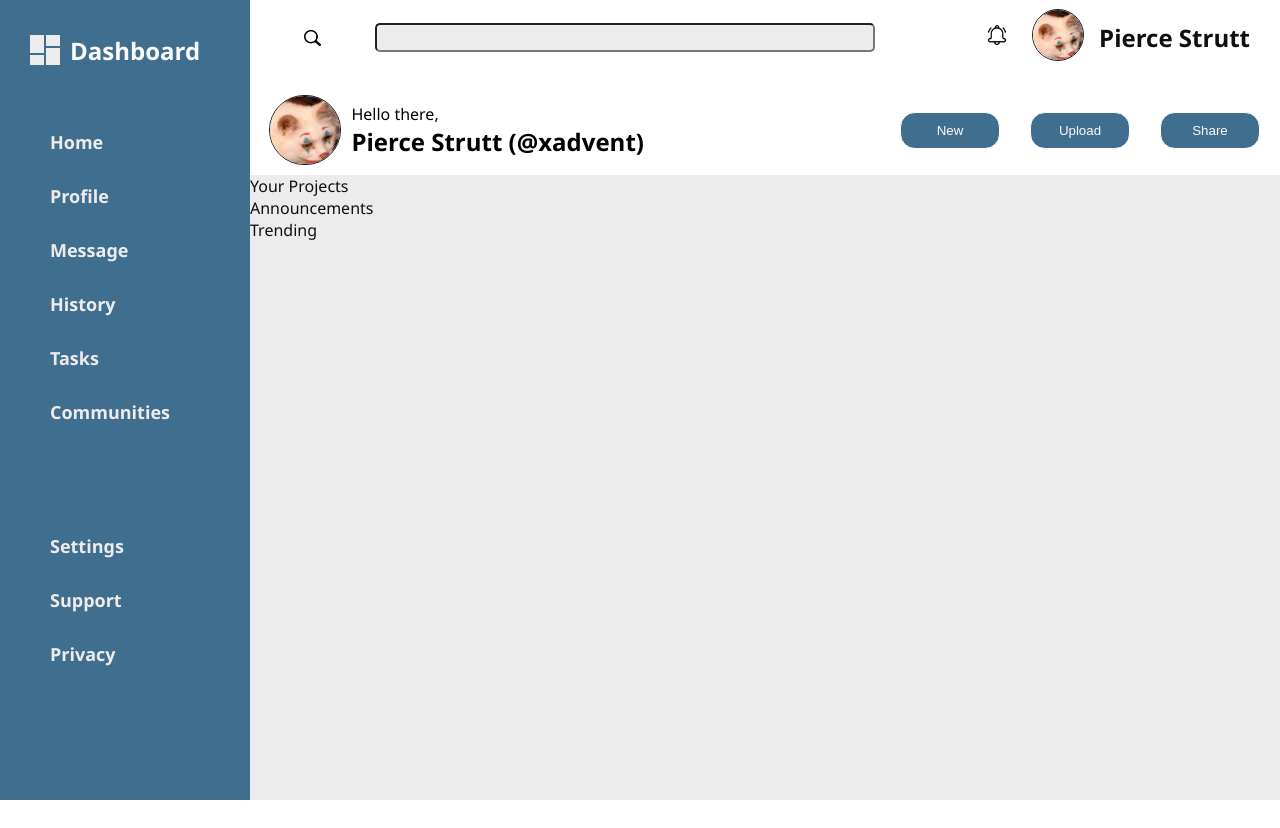
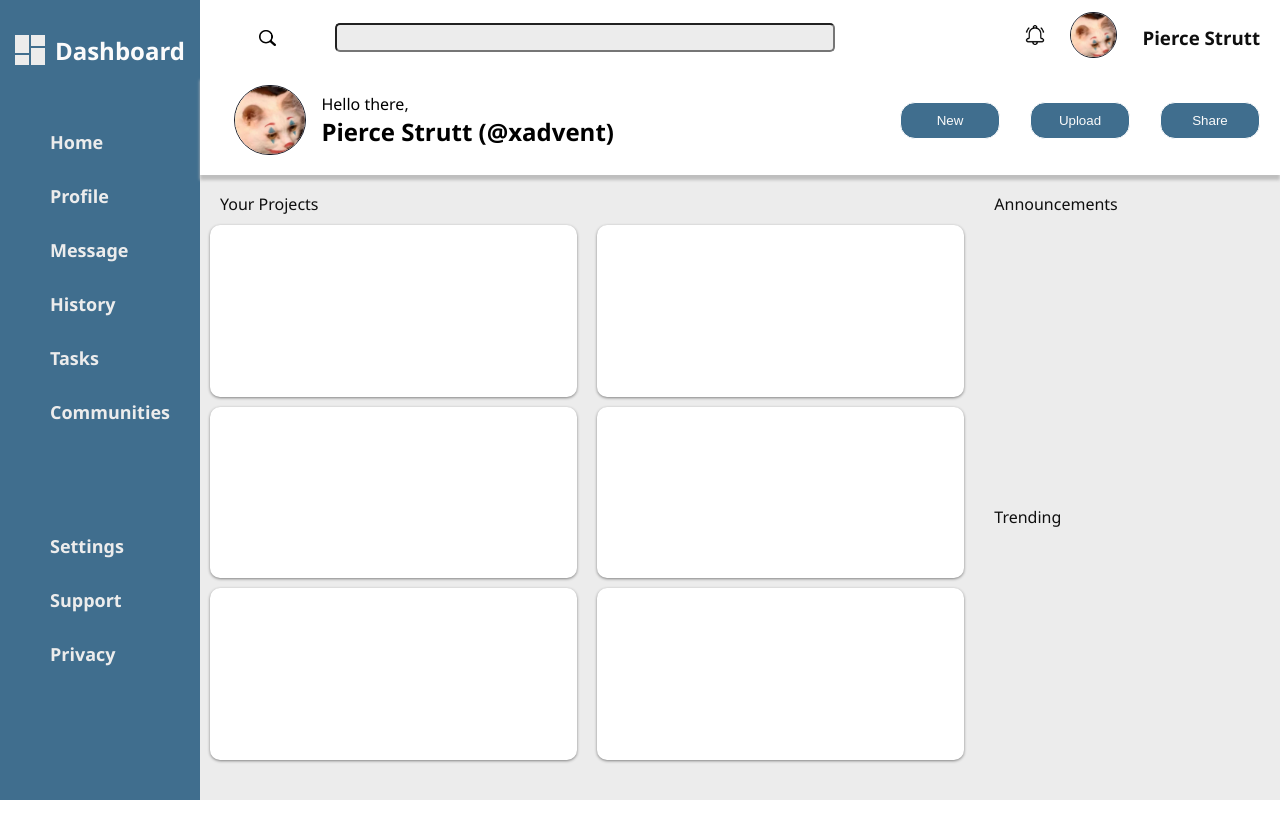
Before and after one commit to xadvent/admin-dashboard, a plain HTML site: page index.html in a window 1280 px wide. Drawn offline with Linux system fonts and the light colour scheme.

Commit message:
Added more CSS and HTML elements
Created grid and boxes for main content page.
Added some basic hover animations
Fixed spacing for some items.

```diff
--- a/index.html
+++ b/index.html
@@ -22,7 +22,7 @@
             <div class="rightheader">
                 <a href="img/notification.png"><img src="img/notification.png" alt="notifications"></a>
                 <a href=""><img src="img/userpfp.png" alt="UserPFP" class="smallerPFP"></a>
-                <h2>Pierce Strutt</h2>
+                <h3>Pierce Strutt</h3>
             </div>
         </div>
         <div class="sidebar">
--- a/style.css
+++ b/style.css
@@ -8,16 +8,29 @@ body, html {
     font-family:'Segoe UI', Tahoma, Geneva, Verdana, sans-serif;
     color: #0f0f0f;
 }
-
+button {
+    cursor: pointer;
+    transition: 0.15s;
+}
+button:hover {
+    scale: .96;
+}
 
 .gridcontainer {
     display: grid;
-    grid-template: 75px 100px 10fr / minmax(250px, 1fr) 9fr;
+    grid-template: 75px 100px 10fr / minmax(200px, 1fr) 9fr;
     width: 100%;
     height: 100%;
 }
 
+li {
+    display: inline-block;
+}
+img {
+    width: 15px;
+    align-self: center;
 
+}
 
 img[alt='UserPFP'] {
     border-radius: 100px;
@@ -29,12 +42,13 @@ img[alt='UserPFP'] {
     width: 70px;
 }
 .rightheader .smallerPFP {
-    width: 50px;
+    width: 45px;
 }
 
 
 .header {
     grid-area: 1 / 2 / 2 / -1;
+    gap: 30px;
     display: flex;
     align-items: center;
     justify-content: space-between;
@@ -62,11 +76,13 @@ img[alt='UserPFP'] {
     position: relative;
     top: 2px;
     width: 17px;
+    margin-left: 10px;
 }
 form {
     display: grid;
     grid-template-columns: 1fr 4fr;
     grid-template-rows: 1fr;
+    gap: 10px;
 }
 .rightheader {
     margin-right: 20px;
@@ -82,13 +98,18 @@ form {
 .rightheader img {
     width: 20px;
 }
+
+
+
 .subheader {
     grid-area: 2 / 2 / 3 / -1;
     display: grid;
-    grid-template-columns: minmax( 200px, 2fr)  1fr;
+    grid-template-columns: minmax( 150px, 2fr)  1fr;
     color: black;
     align-items: center;
-    padding-top: 10px;
+    position: relative;
+    padding-bottom: 10px;
+    box-shadow: 0px 5px 3px 0px rgb(190, 190, 190) ;
 }
 .subheader ul {
     list-style: none;
@@ -109,7 +130,8 @@ li  > button {
 .leftsub {
     display: grid;
     grid-template-columns: 1fr 6fr;
-    gap: 10px;
+    gap: 15px;
+    margin-left: 10px;
 }
 .subtext {
     align-self: center;
@@ -134,8 +156,7 @@ li  > button {
     display: flex;
     align-items: center;
     gap: 10px;
-    justify-content: flex-start;
-    margin-left: 30px;
+    justify-content: center;
 }
 .gridlogo > div {
     background-color: #ececec;
@@ -155,7 +176,7 @@ li  > button {
 }
 .sidebar ul {
     display: grid;
-    grid-template-rows: 1fr 1fr 1fr 1fr 1fr 1fr;
+    grid-template-rows: repeat(6, 1fr);
     align-content: center;
     gap: 30px;
     margin-left: 50px;
@@ -172,12 +193,39 @@ li  > button {
 .largecontainer {
     background-color: #ececec;
     color: #0f0f0f;
+    display: grid;
+    grid-template-columns: 5fr 2fr;
+    grid-template-rows: 50px 1fr 50px 1fr;
+    column-gap: 10px;
 }
-li {
-    display: inline-block;
+.projects {
+    grid-area: 2 / 1 / -1 / -2;
+    display: grid;
+    grid-auto-rows: 1fr;
+    grid-template-columns: repeat(2, minmax(200px, 1fr));
+    column-gap: 20px;
+    row-gap: 10px;
+    margin-left: 10px;
+    margin-bottom: 40px;
 }
-img {
-    width: 15px;
-    align-self: center;
+.projbox {
+    background-color: #fff;
+    border-radius: 10px;
+    box-shadow: 0px 1px 3px  grey;
+}
+.announceboxtitle {
+    grid-area: 1 / 2 ;
+ }
+.trendboxtitle {
+    grid-area: 3 / 2;
+}
 
+.containerheader,
+.trendboxtitle,
+.announceboxtitle {
+    text-align: start;
+    margin-left: 20px;
+    align-self: end;
+    margin-bottom: 10px;
+    font-size: 16px;
 }
```
